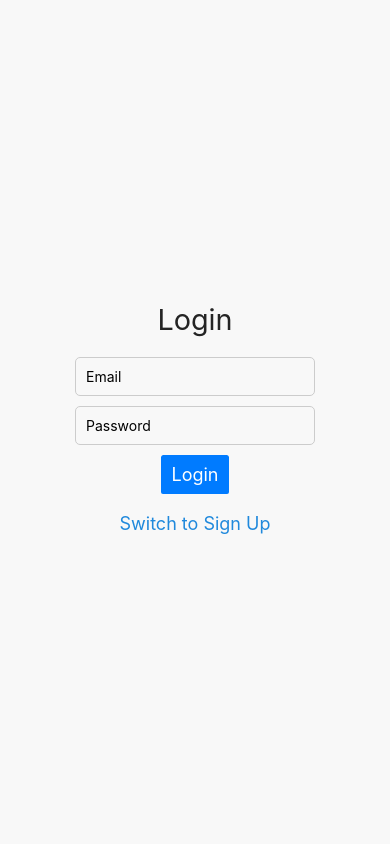
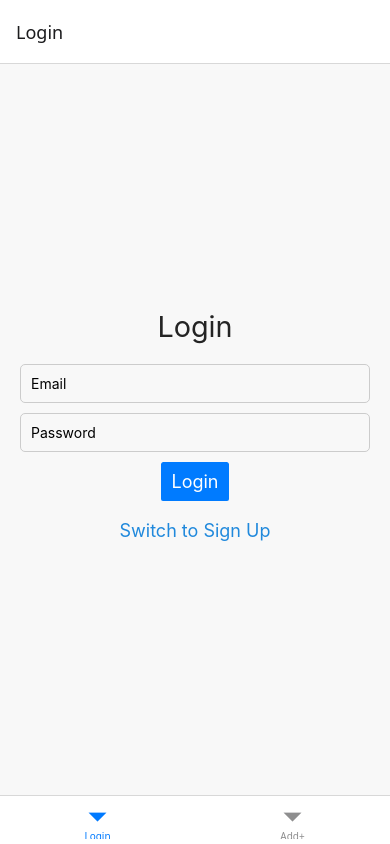
Before and after one commit to kostikangasmaa/passwordmanager, a React Native app: screen / in a window 390 px wide. Built offline with nearby package versions, Linux system fonts and the light colour scheme.

Commit message:
Added tab navigation

```diff
--- a/App.js
+++ b/App.js
@@ -1,12 +1,20 @@
 import React from "react";
-import { StyleSheet, View } from "react-native";
-import Login from "./components/Login"; // Import the Login component
+import { StyleSheet } from "react-native";
+import { NavigationContainer } from "@react-navigation/native";
+import { createBottomTabNavigator } from "@react-navigation/bottom-tabs";
+import Login from "./components/Login";
+import NewCredentials from "./components/NewCredentials";
+
+const Tab = createBottomTabNavigator();
 
 export default function App() {
   return (
-    <View style={styles.container}>
-      <Login />
-    </View>
+    <NavigationContainer>
+      <Tab.Navigator initialRouteName="Login">
+        <Tab.Screen name="Login" component={Login} />
+        <Tab.Screen name="Add+" component={NewCredentials} />
+      </Tab.Navigator>
+    </NavigationContainer>
   );
 }
 
```
